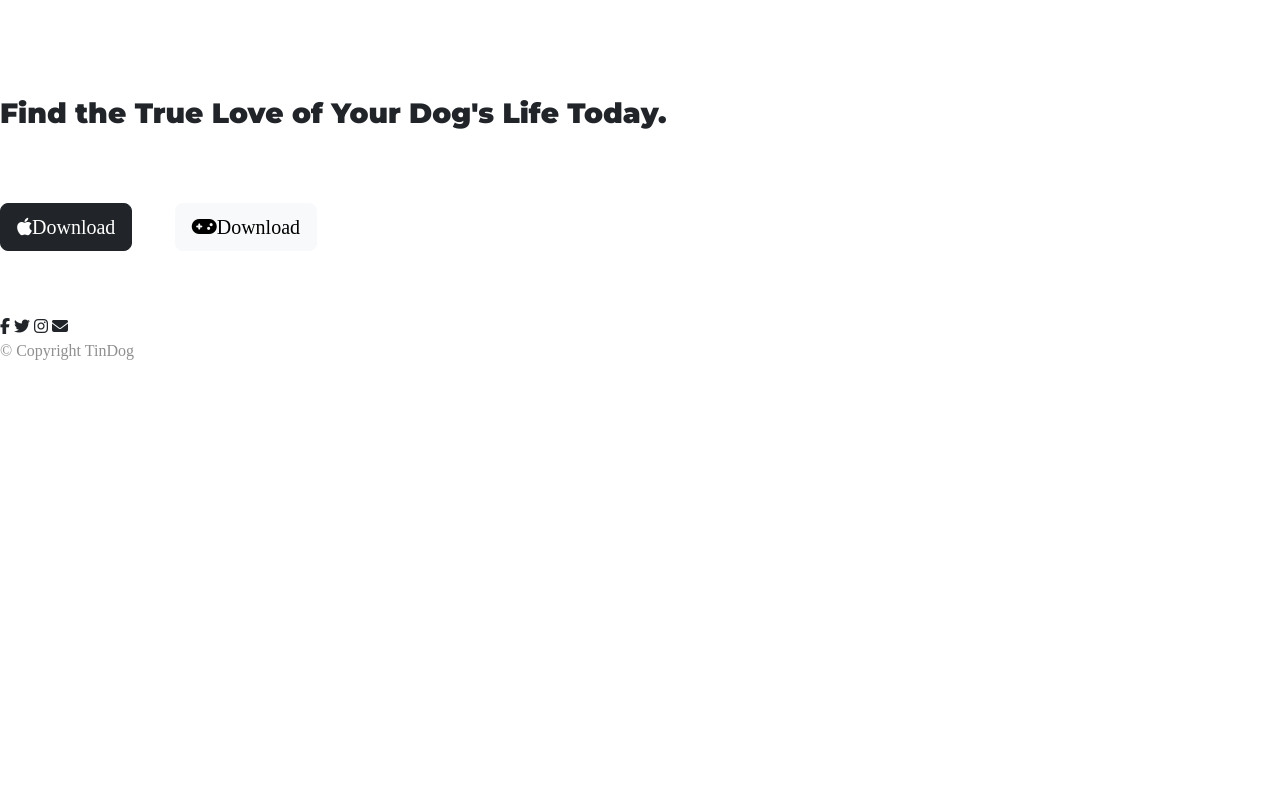
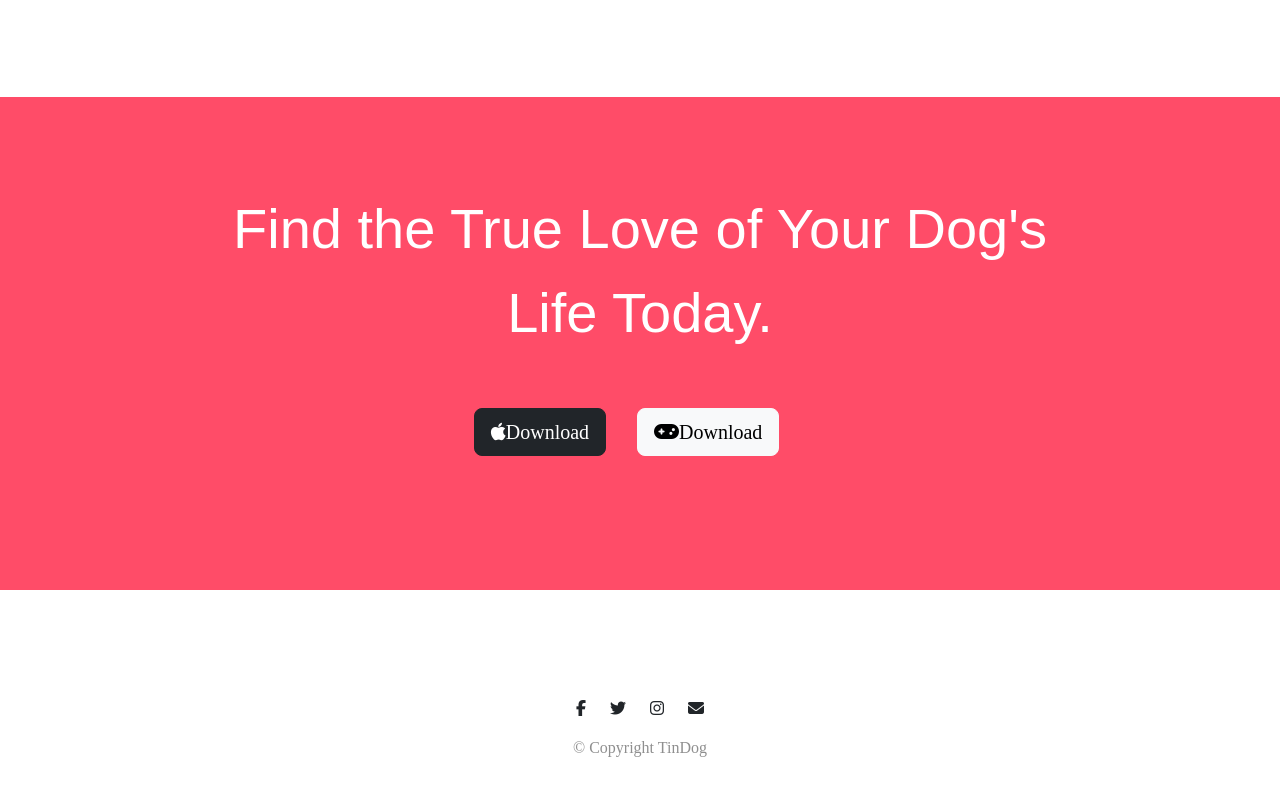
Before and after one commit to abbaswaseer/tindog, a plain HTML site: page index.html in a window 1280 px wide. Shown: the part 2266-3061 px from the top of the page. Before the commit the page ends 2645 px from the top, so only its background shows below. Drawn offline with nearby package versions, Linux system fonts and the light colour scheme.

Commit message:
Add files via upload

```diff
--- a/css/styles.css
+++ b/css/styles.css
@@ -69,7 +69,7 @@ h1{
 }
 
 h3{
-    font-family:  'Montserrat', sans-serif;;
+    font-family:  'Montserrat', sans-serif;
 }
 
 p{
@@ -140,3 +140,30 @@ h2{
         text-align: center;
     }
 }
+
+
+/* CTA section */
+
+#cta{
+    background-color: #ff4c68;
+    color:#fff;
+    padding: 7% 15%;
+    text-align: center;
+}
+
+.cta-heading{
+    font-family:'Montserrat-semibold', sans-serif;
+    font-size:3.5rem;
+    line-height: 1.5;
+}
+
+/* footer section */
+
+#footer{
+    text-align: center;
+    padding: 7% 15%;
+}
+
+.social-icon{
+    margin: 20px 10px;
+}
```
